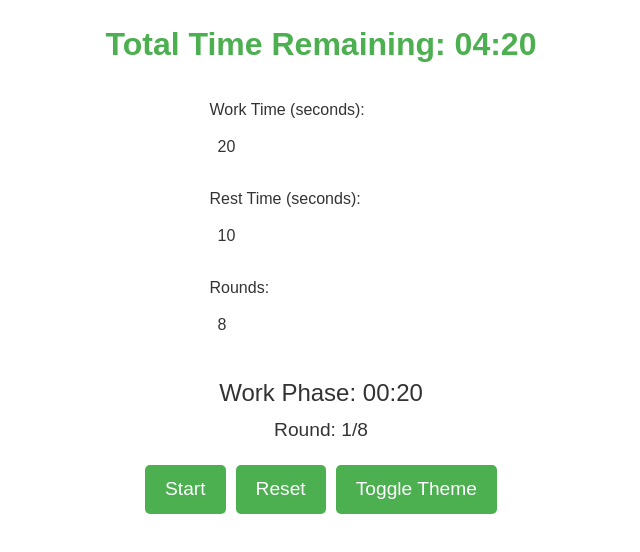
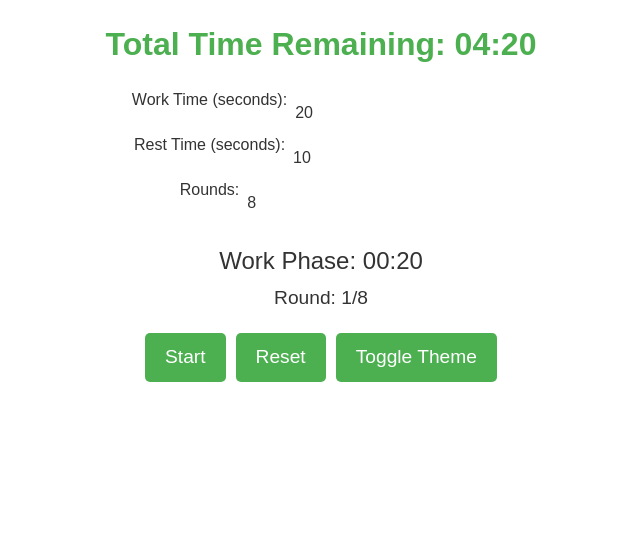
Before and after one commit to VoropN/tabata-timer, a Next.js app: page / in a window 1280 px wide. Shown: the top 552 px of the page, without its empty margins (319-959 px from the left). Built offline with nearby package versions, Linux system fonts and the light colour scheme.

Commit message:
fix build issues

```diff
--- a/components/TabataTimer.module.scss
+++ b/components/TabataTimer.module.scss
@@ -19,9 +19,9 @@
 
 /* Input fields and labels */
 .timerControls {
-  margin: 10px 0;
   display: flex;
-  flex-direction: column;
+  justify-content: space-between;
+
 }
 
 .timerInput {
--- a/next.config.ts
+++ b/next.config.ts
@@ -4,7 +4,7 @@ const nextConfig = withPWA({
   dest: 'public',
   register: true,
   skipWaiting: true,
-  disable: process.env.NODE_ENV === 'development', // Disable PWA in development
+  // disable: process.env.NODE_ENV === 'development', // Disable PWA in development
 });
 
 export default nextConfig;
```
Also changed, not shown: public/icons/icon-512x512.png (added), public/manifest.json.
